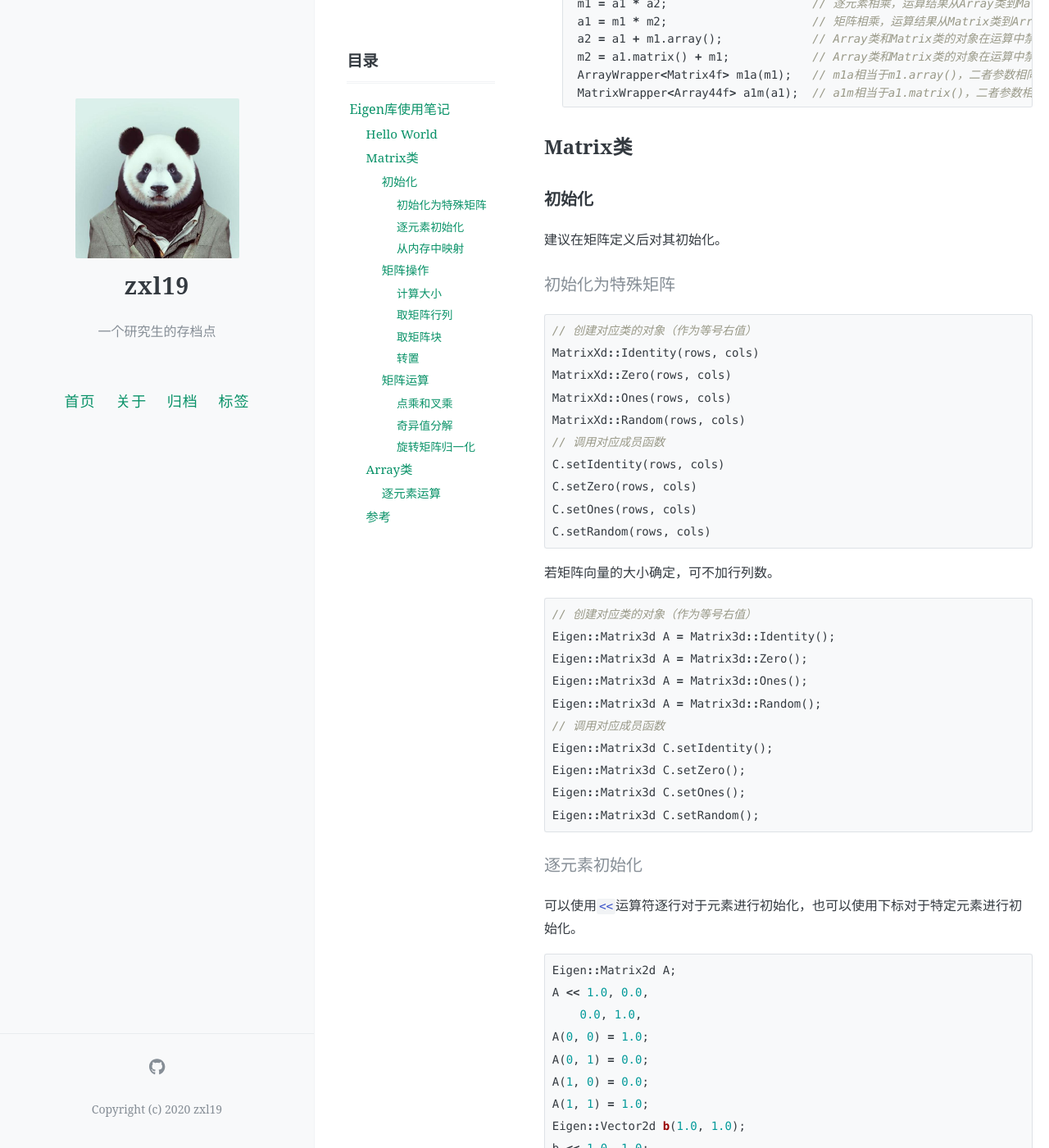
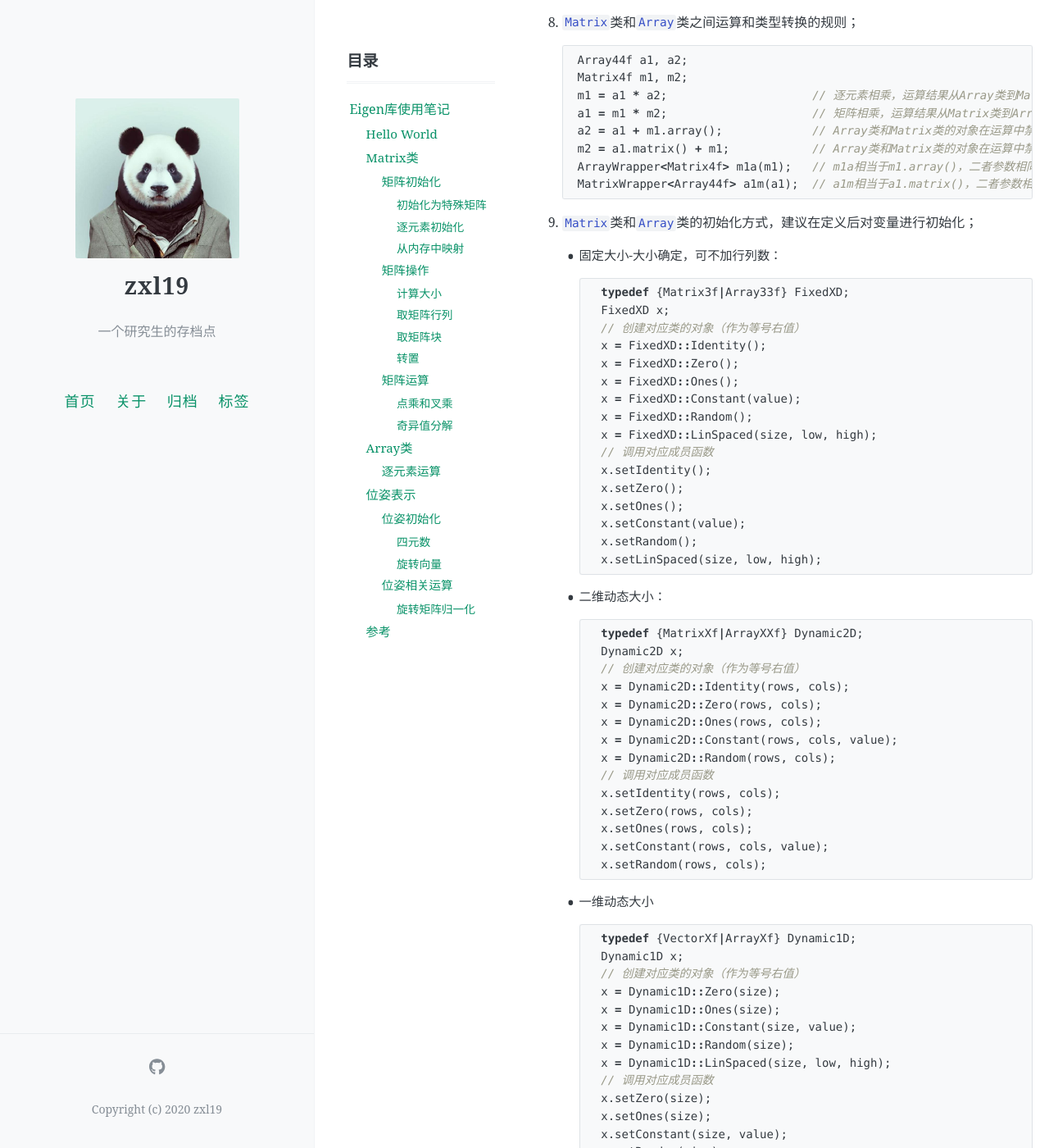
Before and after one commit to zxl19/zxl19.github.io, a Jekyll site: the page built from _posts/2021-08-23-eigen-note.md, in a window 1280 px wide and 1400 px high, scrolled down 927 px. Shown: the whole window at 82% size. Built offline with Jekyll 4.4.1, drawn with Linux system fonts in a browser that asks for light colours; comment, search, counter and statistics services are not loaded; some of the changed text lies outside the part shown.

Commit message:
Update 2021-08-23-eigen-note.md

````diff
--- a/_posts/2021-08-23-eigen-note.md
+++ b/_posts/2021-08-23-eigen-note.md
@@ -17,9 +17,11 @@ pinned: true
 
 1. Eigen是纯头文件库；
 2. `#include <Eigen/Eigen>`（全部模块功能）=`#include <Eigen/Dense>`（绝大部分模块功能）+`#include <Eigen/Sparse>`（稀疏矩阵模块功能）；
-3. 对于MATLAB用户，可以参考[Eigen short ASCII reference](https://eigen.tuxfamily.org/dox/AsciiQuickReference.txt)快速入门，[zxl19/Eigen-Cheatsheet](https://github.com/zxl19/Eigen-Cheatsheet)将其整理成Markdown和PDF文档；
-4. `Matrix`模板类定义了矩阵和向量，用于进行线性代数运算；`Array`模板类定义了数组，用于进行类似MATLAB的逐元素操作；
-5. Eigen使用`typedef`关键字重命名了常用大小的矩阵和数组，在使用中应尽可能少用动态大小的矩阵和数组，以提高运行速度；
+3. `#include <Eigen/Core>`为核心模块，包含`Matrix`类和`Array`类的定义、基础的线性代数操作等；
+4. `#include <Eigen/Geometry>`为几何模块，包含SLAM相关的位姿表示、四元数、旋转向量等；
+5. 对于MATLAB用户，可以参考[Eigen short ASCII reference](https://eigen.tuxfamily.org/dox/AsciiQuickReference.txt)快速入门，[zxl19/Eigen-Cheatsheet](https://github.com/zxl19/Eigen-Cheatsheet)将其整理成Markdown和PDF文档；
+6. `Matrix`模板类定义了矩阵和向量，用于进行线性代数运算；`Array`模板类定义了数组，用于进行类似MATLAB的逐元素操作；
+7. Eigen使用`typedef`关键字重命名了常用大小的矩阵和数组，在使用中应尽可能少用动态大小的矩阵和数组，以提高运行速度；
 
     ```cpp
     // Matrix类
@@ -36,7 +38,7 @@ pinned: true
     Array<float,4,1>                <=>   Array4f
     ```
 
-6. `Matrix`类和`Array`类之间的类型转换规律；
+8. `Matrix`类和`Array`类之间运算和类型转换的规则；
 
     ```cpp
     Array44f a1, a2;
@@ -49,40 +51,82 @@ pinned: true
     MatrixWrapper<Array44f> a1m(a1);  // a1m相当于a1.matrix()，二者参数相同
     ```
 
+9. `Matrix`类和`Array`类的初始化方式，建议在定义后对变量进行初始化；
+
+    - 固定大小-大小确定，可不加行列数：
+
+        ```cpp
+        typedef {Matrix3f|Array33f} FixedXD;
+        FixedXD x;
+        // 创建对应类的对象（作为等号右值）
+        x = FixedXD::Identity();
+        x = FixedXD::Zero();
+        x = FixedXD::Ones();
+        x = FixedXD::Constant(value);
+        x = FixedXD::Random();
+        x = FixedXD::LinSpaced(size, low, high);
+        // 调用对应成员函数
+        x.setIdentity();
+        x.setZero();
+        x.setOnes();
+        x.setConstant(value);
+        x.setRandom();
+        x.setLinSpaced(size, low, high);
+        ```
+
+    - 二维动态大小：
+
+        ```cpp
+        typedef {MatrixXf|ArrayXXf} Dynamic2D;
+        Dynamic2D x;
+        // 创建对应类的对象（作为等号右值）
+        x = Dynamic2D::Identity(rows, cols);
+        x = Dynamic2D::Zero(rows, cols);
+        x = Dynamic2D::Ones(rows, cols);
+        x = Dynamic2D::Constant(rows, cols, value);
+        x = Dynamic2D::Random(rows, cols);
+        // 调用对应成员函数
+        x.setIdentity(rows, cols);
+        x.setZero(rows, cols);
+        x.setOnes(rows, cols);
+        x.setConstant(rows, cols, value);
+        x.setRandom(rows, cols);
+        ```
+
+    - 一维动态大小
+
+        ```cpp
+        typedef {VectorXf|ArrayXf} Dynamic1D;
+        Dynamic1D x;
+        // 创建对应类的对象（作为等号右值）
+        x = Dynamic1D::Zero(size);
+        x = Dynamic1D::Ones(size);
+        x = Dynamic1D::Constant(size, value);
+        x = Dynamic1D::Random(size);
+        x = Dynamic1D::LinSpaced(size, low, high);
+        // 调用对应成员函数
+        x.setZero(size);
+        x.setOnes(size);
+        x.setConstant(size, value);
+        x.setRandom(size);
+        x.setLinSpaced(size, low, high);
+        ```
+
 ## Matrix类
 
-### 初始化
-
-建议在矩阵定义后对其初始化。
+### 矩阵初始化
 
 #### 初始化为特殊矩阵
 
 ```cpp
-// 创建对应类的对象（作为等号右值）
-MatrixXd::Identity(rows, cols)
-MatrixXd::Zero(rows, cols)
-MatrixXd::Ones(rows, cols)
-MatrixXd::Random(rows, cols)
-// 调用对应成员函数
-C.setIdentity(rows, cols)
-C.setZero(rows, cols)
-C.setOnes(rows, cols)
-C.setRandom(rows, cols)
-```
-
-若矩阵向量的大小确定，可不加行列数。
-
-```cpp
-// 创建对应类的对象（作为等号右值）
-Eigen::Matrix3d A = Matrix3d::Identity();
-Eigen::Matrix3d A = Matrix3d::Zero();
-Eigen::Matrix3d A = Matrix3d::Ones();
-Eigen::Matrix3d A = Matrix3d::Random();
-// 调用对应成员函数
-Eigen::Matrix3d C.setIdentity();
-Eigen::Matrix3d C.setZero();
-Eigen::Matrix3d C.setOnes();
-Eigen::Matrix3d C.setRandom();
+// 基向量
+x = Vector3f::UnitX(); // 1 0 0
+x = Vector3f::UnitY(); // 0 1 0
+x = Vector3f::UnitZ(); // 0 0 1
+x = Vector4f::Unit(i);
+x.setUnit(i);
+x = VectorXf::Unit(size, i);
+x.setUnit(size, i);
 ```
 
 #### 逐元素初始化
@@ -92,7 +136,7 @@ Eigen::Matrix3d C.setRandom();
 ```cpp
 Eigen::Matrix2d A;
 A << 1.0, 0.0,
-    0.0, 1.0,
+    0.0, 1.0;
 A(0, 0) = 1.0;
 A(0, 1) = 0.0;
 A(1, 0) = 0.0;
@@ -174,16 +218,6 @@ Eigen::Matrix3f V = svd.matrixV();
 Eigen::Vector3f Sigma= svd.singularValues();
 ```
 
-#### 旋转矩阵归一化
-
-通过将旋转矩阵转换为四元数，将四元数归一化后再转回旋转矩阵。
-
-```cpp
-Eigen::Matrix3f R;
-Eigen::Quaternionf q(R);
-R = q.normalized().toRotationMatrix();
-```
-
 ## Array类
 
 ### 逐元素运算
@@ -222,6 +256,28 @@ array1.isInf()
 array1.isNaN()
 ```
 
+## 位姿表示
+
+TODO
+
+### 位姿初始化
+
+#### 四元数
+
+#### 旋转向量
+
+### 位姿相关运算
+
+#### 旋转矩阵归一化
+
+通过将旋转矩阵转换为四元数，将四元数归一化后再转回旋转矩阵。
+
+```cpp
+Eigen::Matrix3f R;
+Eigen::Quaternionf q(R);
+R = q.normalized().toRotationMatrix();
+```
+
 ## 参考
 
 1. [Eigen: Main Page](https://eigen.tuxfamily.org/dox/)
````
